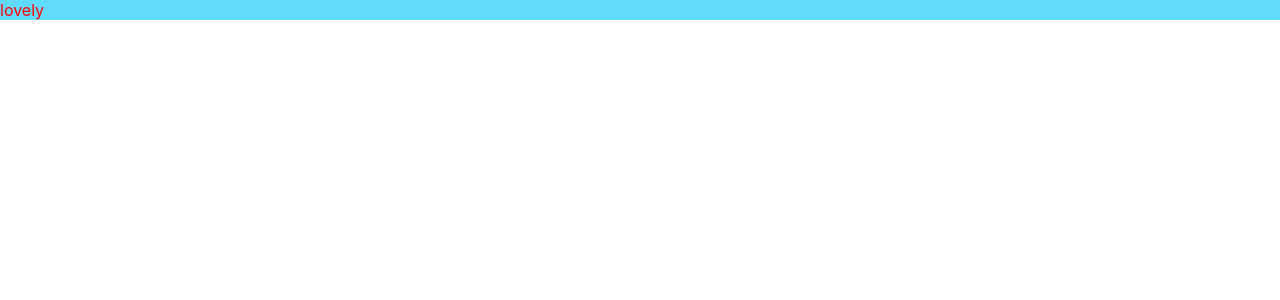
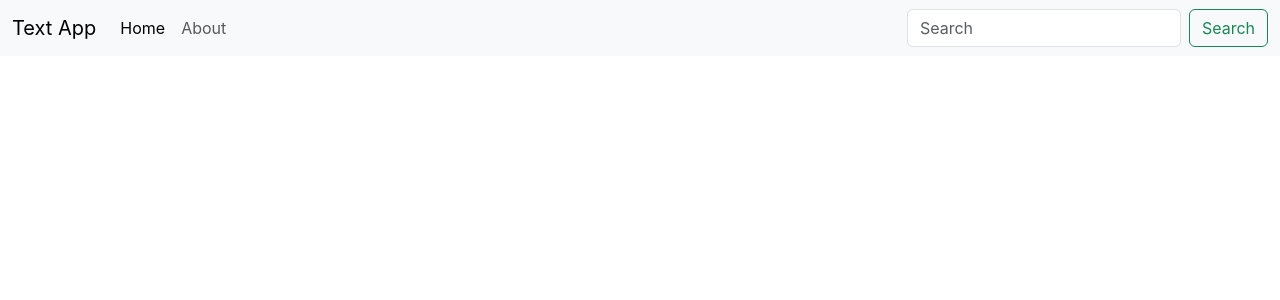
Before and after one commit to farhan-2000/text-app, a React (Create React App) app: page / in a window 1280 px wide. Shown: the top 300 px of the page. Built offline with nearby package versions, Linux system fonts and the light colour scheme.

Commit message:
Navbar added for Text app

```diff
--- a/public/index.html
+++ b/public/index.html
@@ -10,34 +10,14 @@
       content="Web site created using create-react-app"
     />
     <link rel="apple-touch-icon" href="%PUBLIC_URL%/logo192.png" />
-    <!--
-      manifest.json provides metadata used when your web app is installed on a
-      user's mobile device or desktop. See https://developers.google.com/web/fundamentals/web-app-manifest/
-    -->
     <link rel="manifest" href="%PUBLIC_URL%/manifest.json" />
-    <!--
-      Notice the use of %PUBLIC_URL% in the tags above.
-      It will be replaced with the URL of the `public` folder during the build.
-      Only files inside the `public` folder can be referenced from the HTML.
-
-      Unlike "/favicon.ico" or "favicon.ico", "%PUBLIC_URL%/favicon.ico" will
-      work correctly both with client-side routing and a non-root public URL.
-      Learn how to configure a non-root public URL by running `npm run build`.
-    -->
+    <link href="https://cdn.jsdelivr.net/npm/bootstrap@5.3.3/dist/css/bootstrap.min.css" rel="stylesheet" integrity="sha384-QWTKZyjpPEjISv5WaRU9OFeRpok6YctnYmDr5pNlyT2bRjXh0JMhjY6hW+ALEwIH" crossorigin="anonymous">
     <title>React App</title>
   </head>
   <body>
     <noscript>You need to enable JavaScript to run this app.</noscript>
     <div id="root"></div>
-    <!--
-      This HTML file is a template.
-      If you open it directly in the browser, you will see an empty page.
 
-      You can add webfonts, meta tags, or analytics to this file.
-      The build step will place the bundled scripts into the <body> tag.
-
-      To begin the development, run `npm start` or `yarn start`.
-      To create a production bundle, use `npm run build` or `yarn build`.
-    -->
+    <script src="https://cdn.jsdelivr.net/npm/bootstrap@5.3.3/dist/js/bootstrap.bundle.min.js" integrity="sha384-YvpcrYf0tY3lHB60NNkmXc5s9fDVZLESaAA55NDzOxhy9GkcIdslK1eN7N6jIeHz" crossorigin="anonymous"></script>
   </body>
 </html>
--- a/src/App.js
+++ b/src/App.js
@@ -2,9 +2,30 @@
 
 function App() {
   return (
-    <div className="blank">
-      lovely
-    </div>
+    <>
+      <nav className="navbar navbar-expand-lg bg-body-tertiary">
+      <div className="container-fluid">
+        <a className="navbar-brand" href="/">Text App</a>
+        <button className="navbar-toggler" type="button" data-bs-toggle="collapse" data-bs-target="#navbarSupportedContent" aria-controls="navbarSupportedContent" aria-expanded="false" aria-label="Toggle navigation">
+          <span className="navbar-toggler-icon"></span>
+        </button>
+        <div className="collapse navbar-collapse" id="navbarSupportedContent">
+          <ul className="navbar-nav me-auto mb-2 mb-lg-0">
+            <li className="nav-item">
+              <a className="nav-link active" aria-current="page" href="/">Home</a>
+            </li>
+            <li className="nav-item">
+              <a className="nav-link" href="/">About</a>
+            </li>
+          </ul>
+          <form className="d-flex" role="search">
+            <input className="form-control me-2" type="search" placeholder="Search" aria-label="Search"/>
+            <button className="btn btn-outline-success" type="submit">Search</button>
+          </form>
+        </div>
+      </div>
+    </nav>
+    </>
   );
 }
 
```
